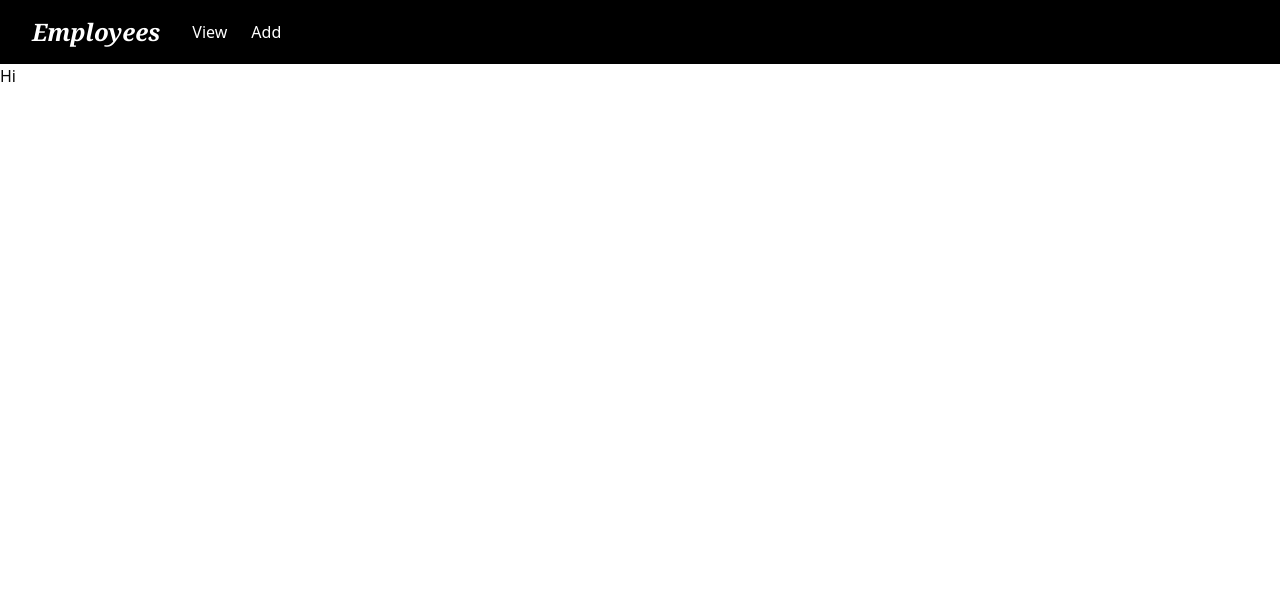
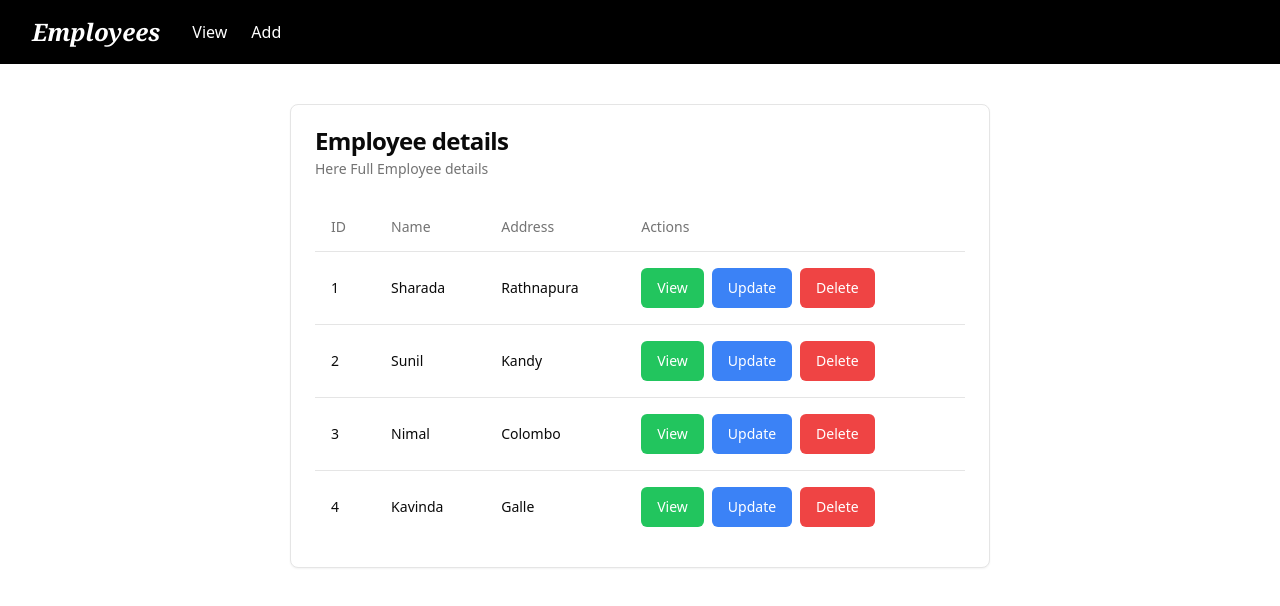
Before and after one commit to sharada0417/Employee_System, a React (Vite) app in the folder Frontend/: page / in a window 1280 px wide. Shown: the top 606 px of the page. Built offline with nearby package versions, Linux system fonts and the light colour scheme.

Commit message:
Complete Homepage ui

```diff
--- a/Frontend/index.html
+++ b/Frontend/index.html
@@ -1,11 +1,7 @@
 <!doctype html>
 <html lang="en">
   <head>
-    <meta charset="UTF-8" />
-    <link rel="icon" type="image/svg+xml" href="/vite.svg" />
-    <meta name="viewport" content="width=device-width, initial-scale=1.0" />
-
-    <title>VistaStay</title>
+    <title>Employee</title>
   </head>
   <body>
     <div id="root"></div>
--- /dev/null
+++ b/Frontend/src/components/ui/table.jsx
@@ -0,0 +1,83 @@
+import * as React from "react"
+
+import { cn } from "@/lib/utils"
+
+const Table = React.forwardRef(({ className, ...props }, ref) => (
+  <div className="relative w-full overflow-auto">
+    <table
+      ref={ref}
+      className={cn("w-full caption-bottom text-sm", className)}
+      {...props} />
+  </div>
+))
+Table.displayName = "Table"
+
+const TableHeader = React.forwardRef(({ className, ...props }, ref) => (
+  <thead ref={ref} className={cn("[&_tr]:border-b", className)} {...props} />
+))
+TableHeader.displayName = "TableHeader"
+
+const TableBody = React.forwardRef(({ className, ...props }, ref) => (
+  <tbody
+    ref={ref}
+    className={cn("[&_tr:last-child]:border-0", className)}
+    {...props} />
+))
+TableBody.displayName = "TableBody"
+
+const TableFooter = React.forwardRef(({ className, ...props }, ref) => (
+  <tfoot
+    ref={ref}
+    className={cn("border-t bg-muted/50 font-medium [&>tr]:last:border-b-0", className)}
+    {...props} />
+))
+TableFooter.displayName = "TableFooter"
+
+const TableRow = React.forwardRef(({ className, ...props }, ref) => (
+  <tr
+    ref={ref}
+    className={cn(
+      "border-b transition-colors hover:bg-muted/50 data-[state=selected]:bg-muted",
+      className
+    )}
+    {...props} />
+))
+TableRow.displayName = "TableRow"
+
+const TableHead = React.forwardRef(({ className, ...props }, ref) => (
+  <th
+    ref={ref}
+    className={cn(
+      "h-12 px-4 text-left align-middle font-medium text-muted-foreground [&:has([role=checkbox])]:pr-0",
+      className
+    )}
+    {...props} />
+))
+TableHead.displayName = "TableHead"
+
+const TableCell = React.forwardRef(({ className, ...props }, ref) => (
+  <td
+    ref={ref}
+    className={cn("p-4 align-middle [&:has([role=checkbox])]:pr-0", className)}
+    {...props} />
+))
+TableCell.displayName = "TableCell"
+
+const TableCaption = React.forwardRef(({ className, ...props }, ref) => (
+  <caption
+    ref={ref}
+    className={cn("mt-4 text-sm text-muted-foreground", className)}
+    {...props} />
+))
+TableCaption.displayName = "TableCaption"
+
+export {
+  Table,
+  TableHeader,
+  TableBody,
+  TableFooter,
+  TableHead,
+  TableRow,
+  TableCell,
+  TableCaption,
+}
--- a/Frontend/src/pages/Add.page.jsx
+++ b/Frontend/src/pages/Add.page.jsx
@@ -54,10 +54,10 @@ const Add = () => {
 
   return (
     <div className="flex justify-center items-center pt-12">  {/* <-- Reduced top margin */}
-      <Card className="w-full sm:w-80">  {/* <-- Reduced card size */}
+      <Card className="w-full sm:w-[450px]">  {/* <-- Increased card size slightly */}
         <CardHeader>
           <CardTitle>Employee Details</CardTitle>
-          <CardDescription>Please add your details</CardDescription>
+          <CardDescription>Please add Emplyee details</CardDescription>
         </CardHeader>
         <CardContent>
           <Form {...form}>  {/* <-- Added this to pass the form object */}
--- a/Frontend/src/pages/home.page.jsx
+++ b/Frontend/src/pages/home.page.jsx
@@ -1,11 +1,70 @@
 import React from 'react'
+import {
+  Table,
+  TableBody,
+  TableCell,
+  TableHead,
+  TableHeader,
+  TableRow,
+} from "@/components/ui/table"
+import {
+  Card,
+  CardContent,
+  CardDescription,
+  CardHeader,
+  CardTitle,
+} from "@/components/ui/card"
+import { Button } from '@/components/ui/button'
+
+const employeeData = [
+  { id: 1, name: "Sharada", address: "Rathnapura" },
+  { id: 2, name: "Sunil", address: "Kandy" },
+  { id: 3, name: "Nimal", address: "Colombo" },
+  { id: 4, name: "Kavinda", address: "Galle" },
+];
 
 function Homepage() {
   return (
-    <div>
-      <h1>Hi</h1>
+    <div className="flex justify-center items-start mt-10 px-2">
+      <Card className="w-full sm:w-[500px] md:w-[600px] lg:w-[700px]">
+        <CardHeader>
+          <CardTitle>Employee details</CardTitle>
+          <CardDescription>Here Full Employee details</CardDescription>
+        </CardHeader>
+        <CardContent>
+          <Table className="table-auto w-full">
+            <TableHeader>
+              <TableRow>
+                {["ID", "Name", "Address", "Actions"].map((header) => (
+                  <TableHead key={header}>{header}</TableHead>
+                ))}
+              </TableRow>
+            </TableHeader>
+            <TableBody>
+              {employeeData.map((employee) => (
+                <TableRow key={employee.id}>
+                  <TableCell>{employee.id}</TableCell>
+                  <TableCell>{employee.name}</TableCell>
+                  <TableCell>{employee.address}</TableCell>
+                  <TableCell className="space-x-2">
+                    <Button className="bg-green-500 hover:bg-green-700 text-white">
+                      View
+                    </Button>
+                    <Button className="bg-blue-500 hover:bg-blue-700 text-white">
+                      Update
+                    </Button>
+                    <Button className="bg-red-500 hover:bg-red-700 text-white">
+                      Delete
+                    </Button>
+                  </TableCell>
+                </TableRow>
+              ))}
+            </TableBody>
+          </Table>
+        </CardContent>
+      </Card>
     </div>
-  )
+  );
 }
 
-export default Homepage
+export default Homepage;
```
